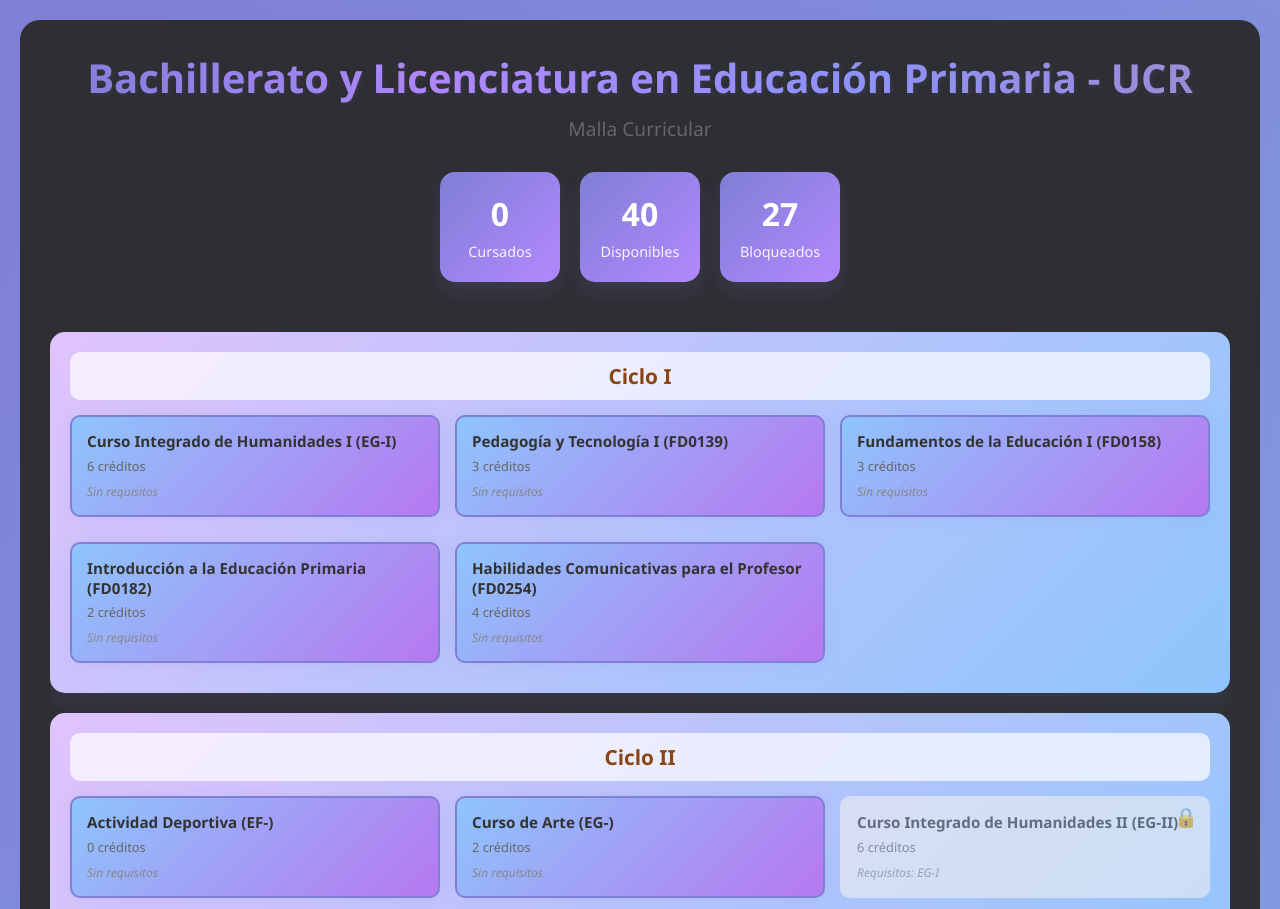
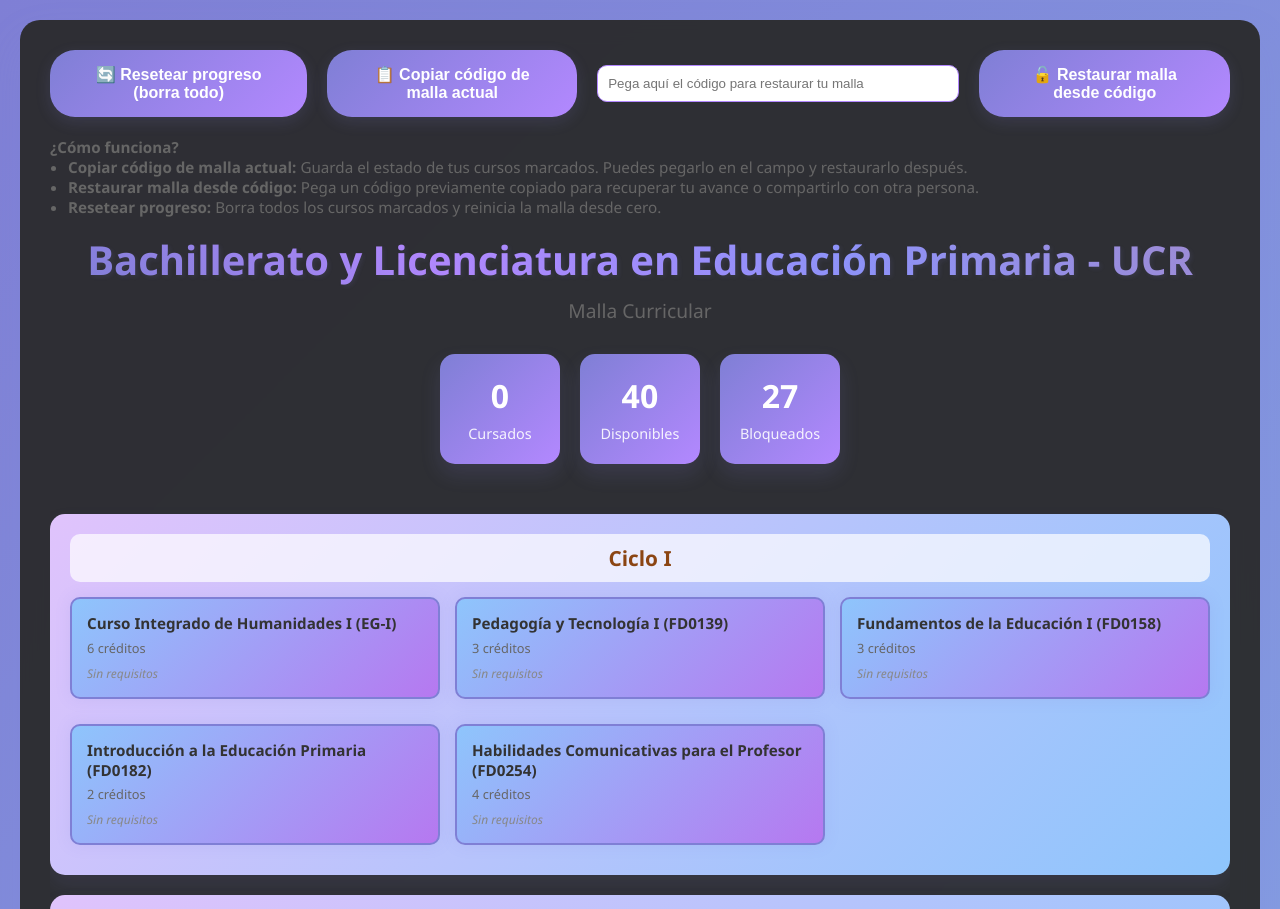
Before and after one commit to Abraham2106/Malla-Interactiva, a plain HTML site: page index.html in a window 1280 px wide. Shown: the top 909 px of the page. Drawn offline with Linux system fonts and the light colour scheme.

Commit message:
Beta lista

```diff
--- a/index.html
+++ b/index.html
@@ -227,6 +227,14 @@
             box-shadow: 0 8px 20px rgba(127, 127, 213, 0.2);
         }
 
+        .codigo-malla-bar {
+    display: flex;
+    align-items: center;
+    gap: 10px;
+    margin-bottom: 20px;
+    justify-content: flex-start;
+}
+
         /* Responsive */
         @media (max-width: 768px) {
             .malla-container {
@@ -247,6 +255,26 @@
 </head>
 <body>
     <div class="container">
+        <div class="codigo-malla-bar">
+            <button class="reset-button" onclick="resetearProgreso()" title="Borra todos los cursos marcados y reinicia la malla">
+        🔄 Resetear progreso (borra todo)
+    </button>
+    <button class="reset-button" onclick="copiarCodigoMalla()" style="margin-left:10px;" title="Copia el estado actual de tu malla para compartir o guardar">
+        📋 Copiar código de malla actual
+    </button>
+    <input id="codigo-malla-input" placeholder="Pega aquí el código para restaurar tu malla" style="width:40%;padding:10px;border-radius:10px;border:1px solid #b388ff;margin-left:10px;" title="Pega aquí el código copiado de otra malla">
+    <button class="reset-button" onclick="cargarCodigoMalla()" style="margin-left:10px;" title="Carga el estado de la malla desde el código">
+        🔓 Restaurar malla desde código
+    </button>
+</div>
+<div style="font-size:0.95rem;color:#666;margin-bottom:15px;">
+    <strong>¿Cómo funciona?</strong><br>
+    <ul style="margin-left:18px;">
+        <li><b>Copiar código de malla actual:</b> Guarda el estado de tus cursos marcados. Puedes pegarlo en el campo y restaurarlo después.</li>
+        <li><b>Restaurar malla desde código:</b> Pega un código previamente copiado para recuperar tu avance o compartirlo con otra persona.</li>
+        <li><b>Resetear progreso:</b> Borra todos los cursos marcados y reinicia la malla desde cero.</li>
+    </ul>
+</div>
         <header class="header">
             <h1 id="carrera-name">Cargando...</h1>
             <p>Malla Curricular</p>
@@ -271,12 +299,6 @@
             <!-- Los semestres se generarán dinámicamente -->
         </div>
 
-        <div class="reset-button-container">
-    <button class="reset-button" onclick="resetearProgreso()">🔄 Resetear Progreso</button>
-    <button class="reset-button" onclick="copiarCodigoMalla()" style="margin-left:10px;">📋 Copiar Código</button>
-    <input id="codigo-malla-input" placeholder="Pega el código aquí" style="width:50%;padding:10px;border-radius:10px;border:1px solid #b388ff;margin-left:10px;">
-    <button class="reset-button" onclick="cargarCodigoMalla()" style="margin-left:10px;">🔓 Cargar</button>
-</div>
     </div>
 
     <script>
```
